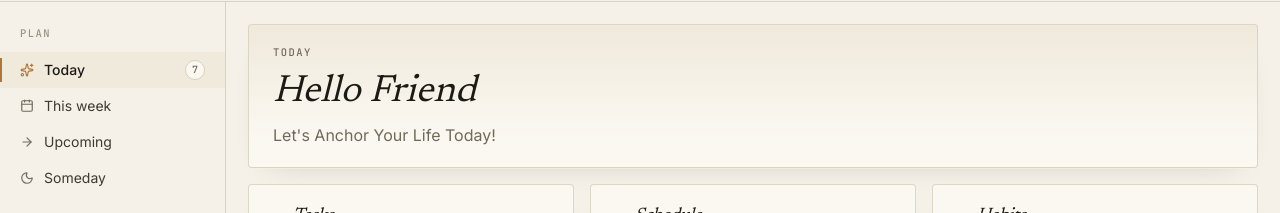
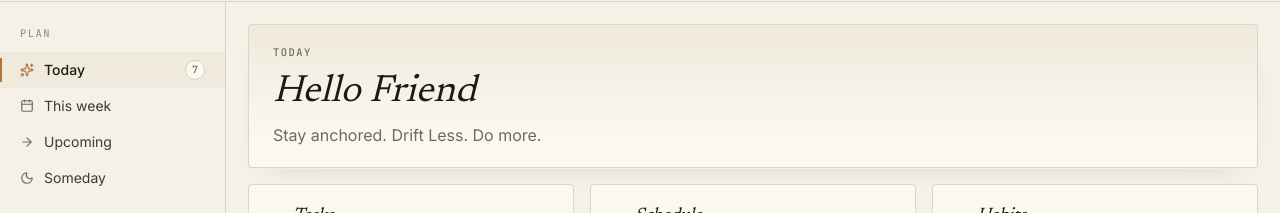
Before and after one commit to wkimp/Anchor, a Next.js app: page / in a window 1280 px wide. Shown: the part 171-384 px from the top of the page. Built offline with nearby package versions, Linux system fonts and the light colour scheme; no server answers.

Commit message:
Add personalized planner greeting

```diff
--- a/src/app/(planner)/page.tsx
+++ b/src/app/(planner)/page.tsx
@@ -62,7 +62,7 @@ export default async function TodayPage() {
           Hello {greetingName}
         </h1>
         <p className="mt-3 text-sm text-ink-3 sm:text-base">
-          Let&apos;s Anchor Your Life Today!
+          Stay anchored. Drift Less. Do more.
         </p>
       </section>
 
```
